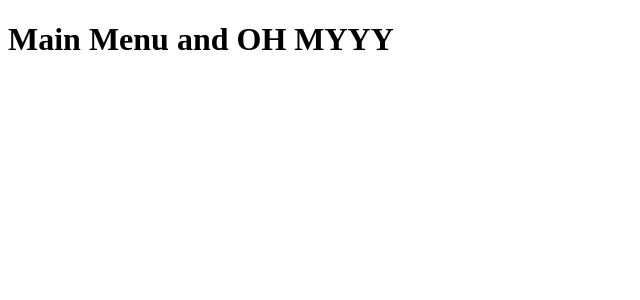
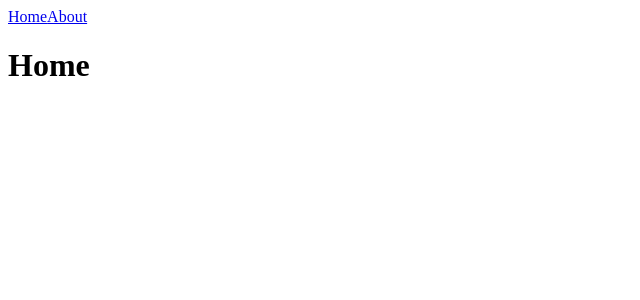
Before and after one commit to aalcott14/trust-issues, a React app: page / in a window 1280 px wide. Shown: the top 300 px of the page, without its empty margins (0-640 px from the left). Built offline with nearby package versions, Linux system fonts and the light colour scheme.

Commit message:
install and configure react routing

```diff
--- a/client/src/app.jsx
+++ b/client/src/app.jsx
@@ -1,8 +1,19 @@
 /* global document */
 import React from 'react';
 import ReactDOM from 'react-dom';
-import Main from './components/Main';
+import { Router, Route, IndexRoute, browserHistory } from 'react-router';
+
+import App from './components/App';
+import Home from './components/Home';
+import About from './components/About';
+
 
 ReactDOM.render(
-  <Main />, document.getElementById('app'),
+  <Router history={browserHistory}>
+    <Route path="/" component={App}>
+      <IndexRoute component={Home} />
+      <Route path="about" component={About} />
+    </Route>
+  </Router>,
+  document.getElementById('app'),
 );
--- /dev/null
+++ b/client/src/components/About.jsx
@@ -0,0 +1,9 @@
+import React from 'react';
+
+const About = () => (
+  <div className="About">
+    <h1>About</h1>
+  </div>
+);
+
+export default About;
--- /dev/null
+++ b/client/src/components/App.jsx
@@ -0,0 +1,24 @@
+import React from 'react';
+import { Link } from 'react-router';
+import PropTypes from 'prop-types';
+
+class App extends React.PureComponent {
+  render() {
+    const { children } = this.props;
+
+    return (
+      <div className="App">
+        <Link to="/">Home</Link>
+        <Link to="/about">About</Link>
+
+        { children }
+      </div>
+    );
+  }
+}
+
+App.propTypes = {
+  children: PropTypes.node.isRequired,
+};
+
+export default App;
--- /dev/null
+++ b/client/src/components/Home.jsx
@@ -0,0 +1,9 @@
+import React from 'react';
+
+const Home = () => (
+  <div className="Home">
+    <h1>Home</h1>
+  </div>
+);
+
+export default Home;
--- a/client/src/components/Main.jsx
+++ /dev/null
@@ -1,9 +0,0 @@
-import React from 'react';
-
-const Main = () => (
-  <div className="Menu">
-    <h1>Main Menu and OH MYYY</h1>
-  </div>
-);
-
-export default Main;
--- a/package.json
+++ b/package.json
@@ -23,8 +23,10 @@
   "dependencies": {
     "express": "^4.15.3",
     "morgan": "^1.8.2",
+    "prop-types": "^15.5.10",
     "react": "^15.6.1",
-    "react-dom": "^15.6.1"
+    "react-dom": "^15.6.1",
+    "react-router": "^3.0.2"
   },
   "devDependencies": {
     "babel-core": "^6.25.0",
```
Also changed, not shown: 1 other file (tests, documents, lock files or other folders).
